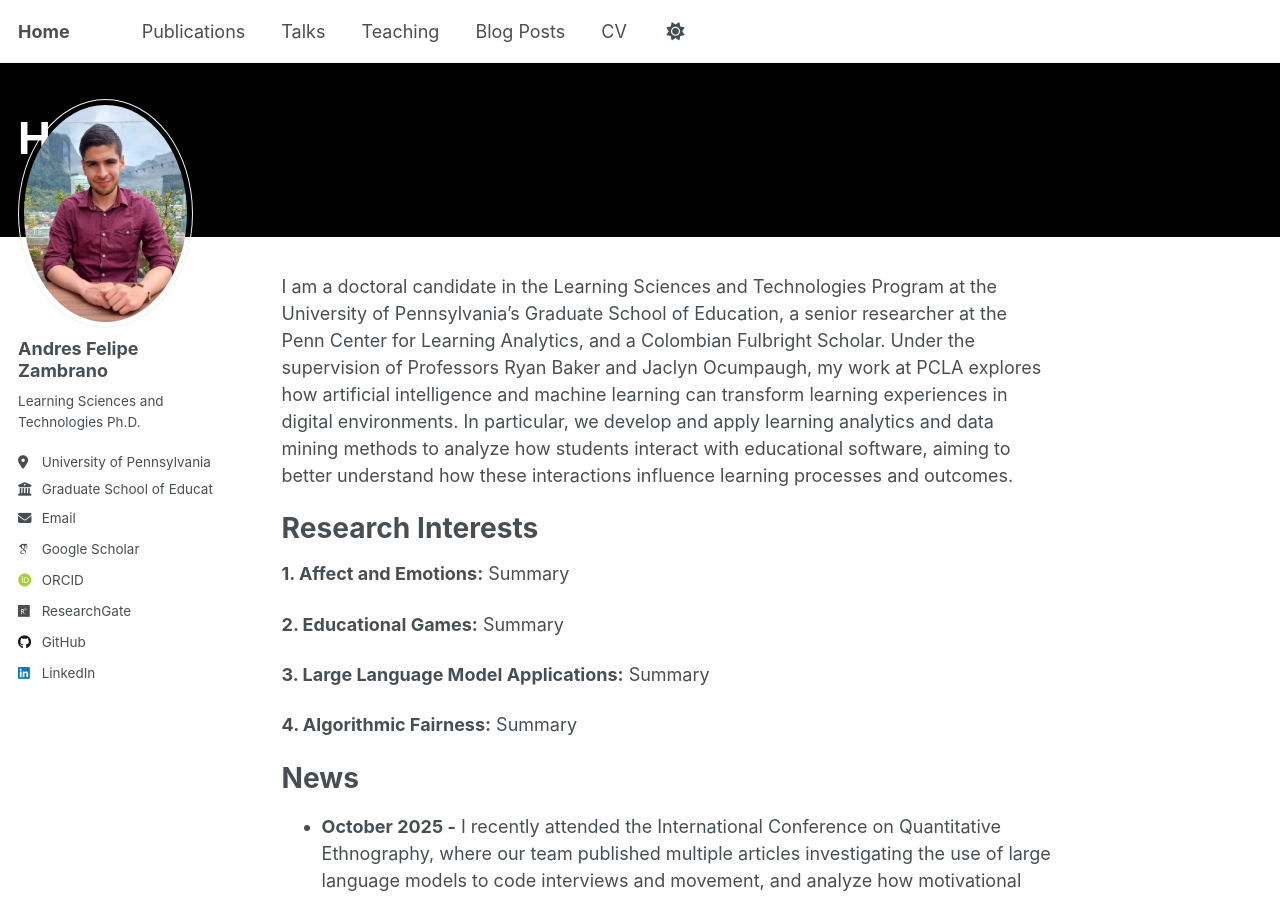
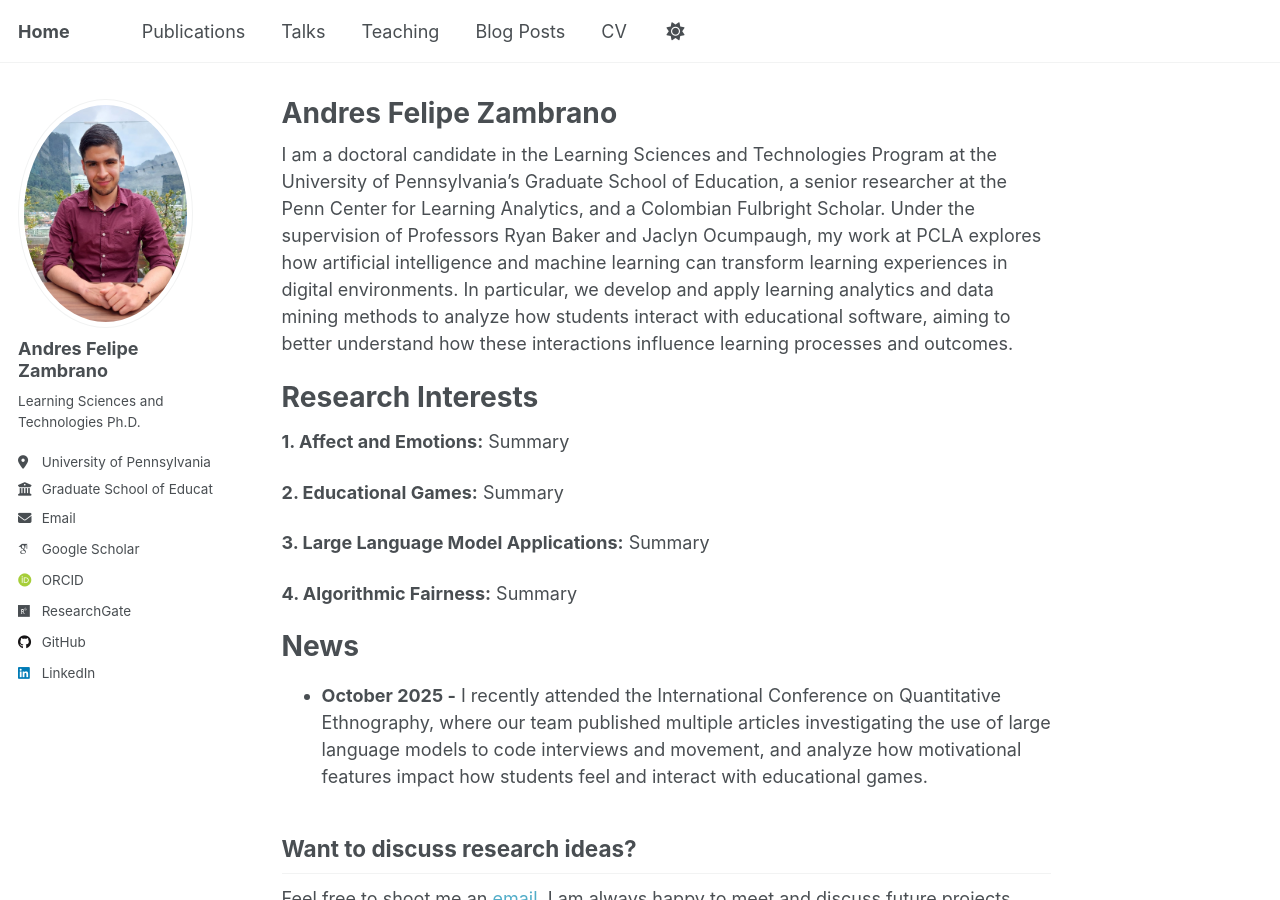
Before and after one commit to afzambrano/afzambrano.github.io, a Jekyll site: the page built from _pages/about.md, in a window 1280 px wide and 900 px high. Built offline with Jekyll 4.4.1, drawn with Linux system fonts in a browser that asks for light colours; some web fonts are replaced; a script that is not in the unit is left out; part of the change alters nothing that is shown.

```diff
--- a/_pages/about.md
+++ b/_pages/about.md
@@ -5,11 +5,7 @@ author_profile: true
 redirect_from:
   - /about/
   - /about.html
-header:
-  overlay_color: "#000"
-  overlay_filter: 0.0
-  show_overlay_title: false
-title: ""
+show_title: false
 ---
 
 I am a doctoral candidate in the Learning Sciences and Technologies Program at the University of Pennsylvania’s Graduate School of Education, a senior researcher at the Penn Center for Learning Analytics, and a Colombian Fulbright Scholar. Under the supervision of Professors Ryan Baker and Jaclyn Ocumpaugh, my work at PCLA explores how artificial intelligence and machine learning can transform learning experiences in digital environments. In particular, we develop and apply learning analytics and data mining methods to analyze how students interact with educational software, aiming to better understand how these interactions influence learning processes and outcomes.
```
